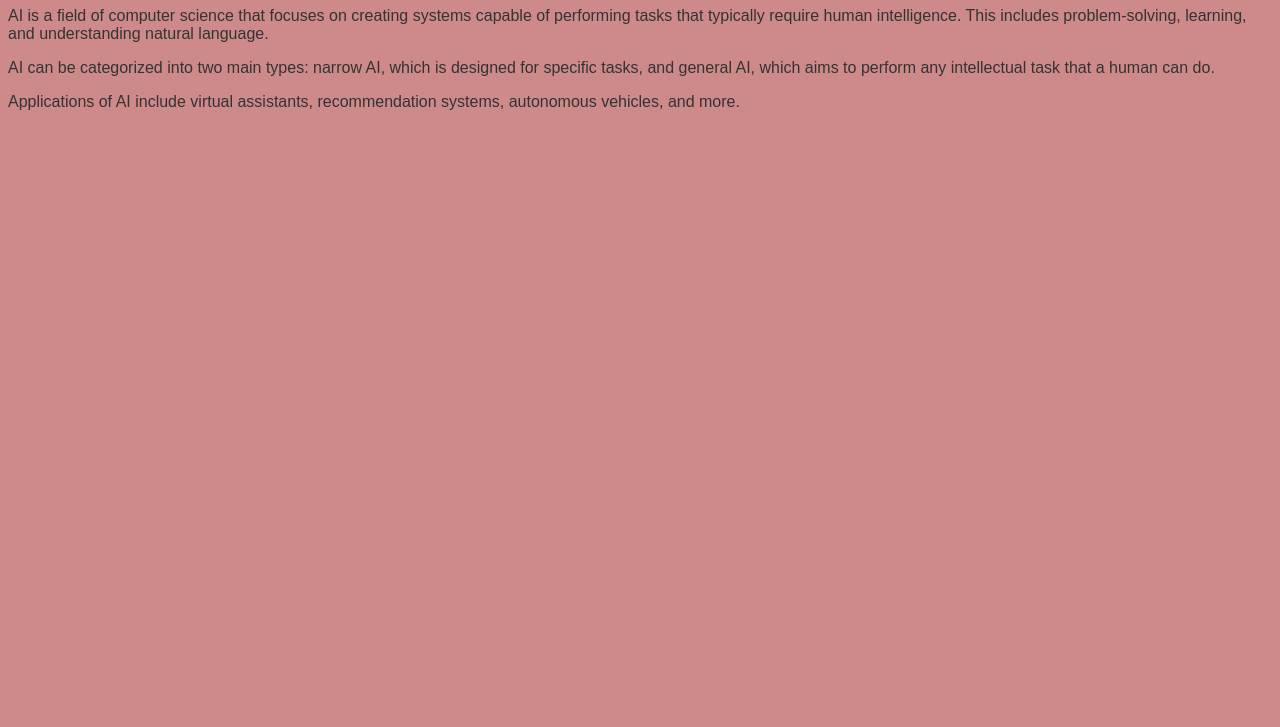
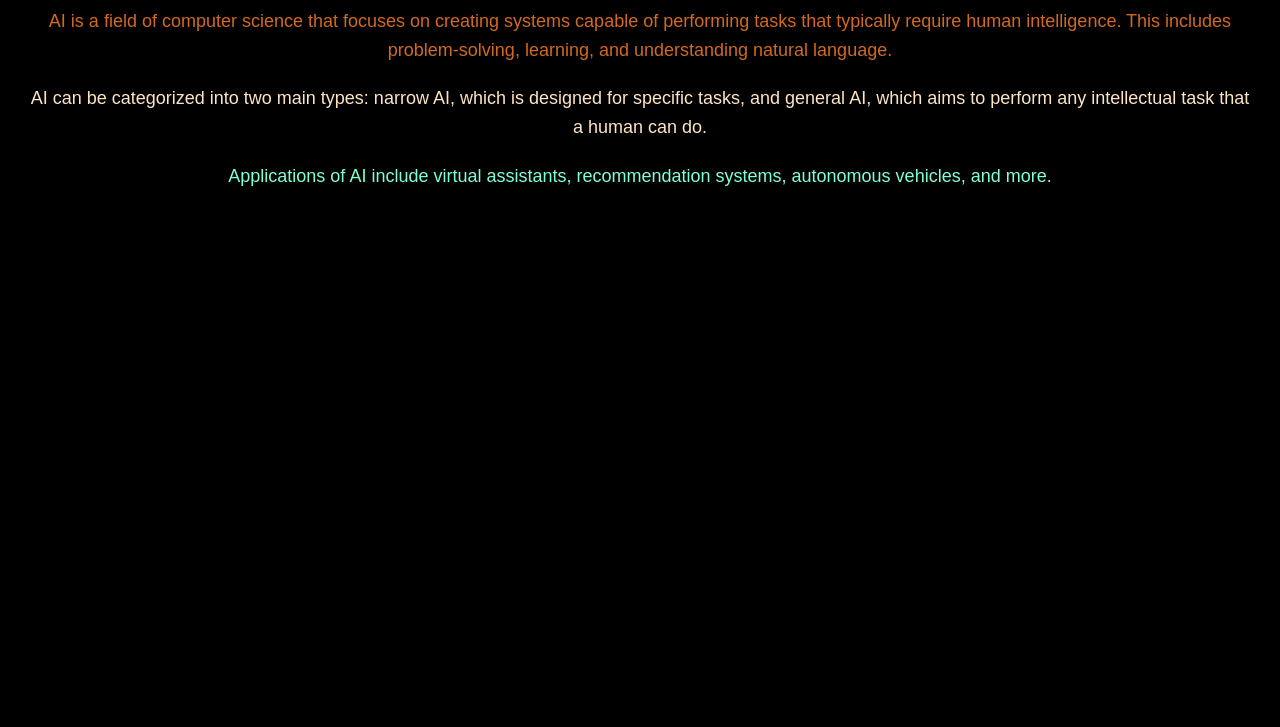
Before and after one commit to YuvrajS01/atplc-task2, a plain HTML site: page index.html in a window 1280 px wide. Shown: the part 73-800 px from the top of the page. Drawn offline with Linux system fonts and the light colour scheme.

Commit message:
Added Styles

```diff
--- a/index.html
+++ b/index.html
@@ -6,7 +6,7 @@
         </title>
         <style>
             body {
-                background-color: #ce8a8a;
+                background-color: black;
                 font-family: Arial, sans-serif;
                 color: #333;
 
@@ -14,18 +14,24 @@
             h1 {
                 text-align: center;
                 color: #f3e305;
+                text-decoration: underline;
             }
             p {
-                font-size: 16px;
+                font-size: 18px;
+                line-height: 1.6;
+                margin: 20px;
+                text-align: center;
             }
+
+
         </style>
     </head>
     <body>
 
         <h1>AI: Artificial Intgelligence</h1>
-        <p id="1">AI is a field of computer science that focuses on creating systems capable of performing tasks that typically require human intelligence. This includes problem-solving, learning, and understanding natural language.</p>
-        <p>AI can be categorized into two main types: narrow AI, which is designed for specific tasks, and general AI, which aims to perform any intellectual task that a human can do.</p>
-        <p>Applications of AI include virtual assistants, recommendation systems, autonomous vehicles, and more.</p>
+        <p style="color:chocolate;">AI is a field of computer science that focuses on creating systems capable of performing tasks that typically require human intelligence. This includes problem-solving, learning, and understanding natural language.</p>
+        <p style="color: bisque;">AI can be categorized into two main types: narrow AI, which is designed for specific tasks, and general AI, which aims to perform any intellectual task that a human can do.</p>
+        <p style="color:aquamarine">Applications of AI include virtual assistants, recommendation systems, autonomous vehicles, and more.</p>
 
 
     </body>
```
